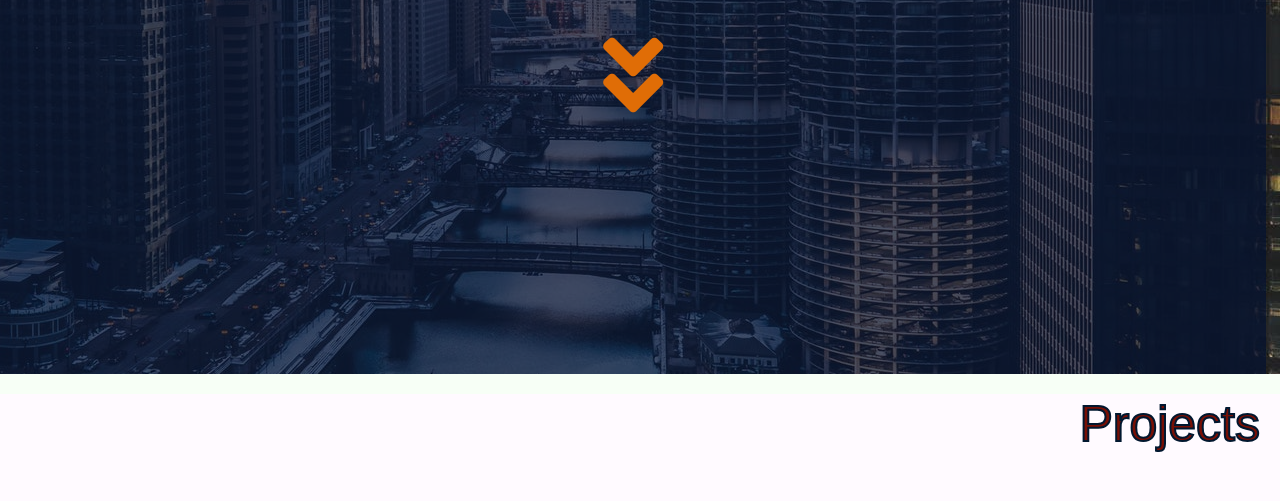
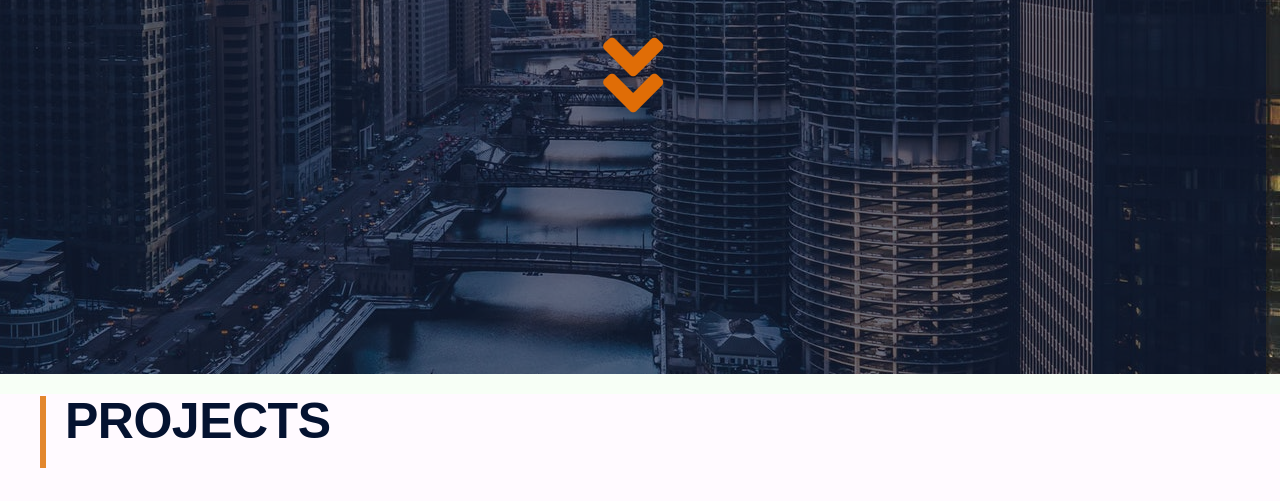
Before and after one commit to smessiah777/stephen-messiah-portfolio, a website: page index.html in a window 1280 px wide. Shown: the part 426-927 px from the top of the page. Drawn offline with nearby package versions, Linux system fonts and the light colour scheme.

Commit message:
project section title changed

```diff
--- a/assets/css/styles.css
+++ b/assets/css/styles.css
@@ -27,6 +27,8 @@ body {
   background-color: #f7fff6;
 }
 
+/* Universal Section Styles */
+
 .section {
   height: 100vh;
 }
@@ -40,10 +42,31 @@ body {
   z-index: 1;
 }
 
+.section-title{
+  position: absolute;
+  content: "";
+  width: 6px;
+  height: 72px;
+  background-color: #E3872D;
+  /* padding-left: 40px; */
+  top: 2px;
+  left: 40px;
+}
+
+.title-h3{
+  color: #041230;
+  font-size: 50px;
+    text-transform: uppercase;
+    font-weight: 600;
+    letter-spacing: -.5px;
+    padding-left: 25px;
+    line-height: 1;
+}
+
 /* Nav */
 .menu-icon {
   position: fixed;
-  color: #770f05;
+  color: #E06D06;
   font-size: 70px;
   top: 20px;
   left: 20px;
@@ -64,7 +87,6 @@ body {
 .hero {
   background-image: url(../images/chicago.jpeg);
   background-position: 100vw;
-
   height: 100vh;
   overflow-x: hidden;
 }
@@ -79,7 +101,7 @@ body {
   width: 98.9vw;
   top: 0;
   left: 0;
-  background-color: #041230b7;
+  background-color: #04123096;
   overflow-x: hidden;
 
 
@@ -163,46 +185,14 @@ body {
 
 /* projects */
 
-.section-bg-projects {
-  position: absolute;
-  top: 0;
-  bottom: 0;
-  right: 0;
-  left: 0;
-  width: 100%;
-  height: 100%;
-  background-image: linear-gradient(#344b63, #011e3c);
-  transform: skewY(-45deg);
-  transform-origin: top left;
-}
 
-.section-h1 {
-  position: relative;
-  font-size: 50px;
-  color: #770f05;
-  -webkit-text-stroke: 2px #01172f;
-  text-align: right;
-  right: 20px;
-  z-index: 5;
-}
 
-/* .container {
-  max-width: 960px;
-  padding-right: 15px;
-  padding-left: 15px;
-  margin-right: auto;
-  margin-left: auto;
-} */
-
-/* .wrapper {
-  background-color: #01172f;
-} */
 
 .project-img-container {
   position: relative;
   display: flex;
   justify-content: center;
-  margin: 50px 0 0 0;
+  margin: 150px 0 0 0;
   z-index: 5;
 }
 
--- a/index.html
+++ b/index.html
@@ -58,7 +58,9 @@
     <section id="projects" class=" section section-content">
       <!-- <div class="section-bg-projects"></div> -->
 
-      <h1 class="section-h1">Projects</h1>
+      <div class="section-title">
+        <h3 class="title-h3">Projects</h3>
+      </div>
       <div class="project-img-container">
         <a
           href="https://smessiah777.github.io/Run-The-Jewels-game/"
```
